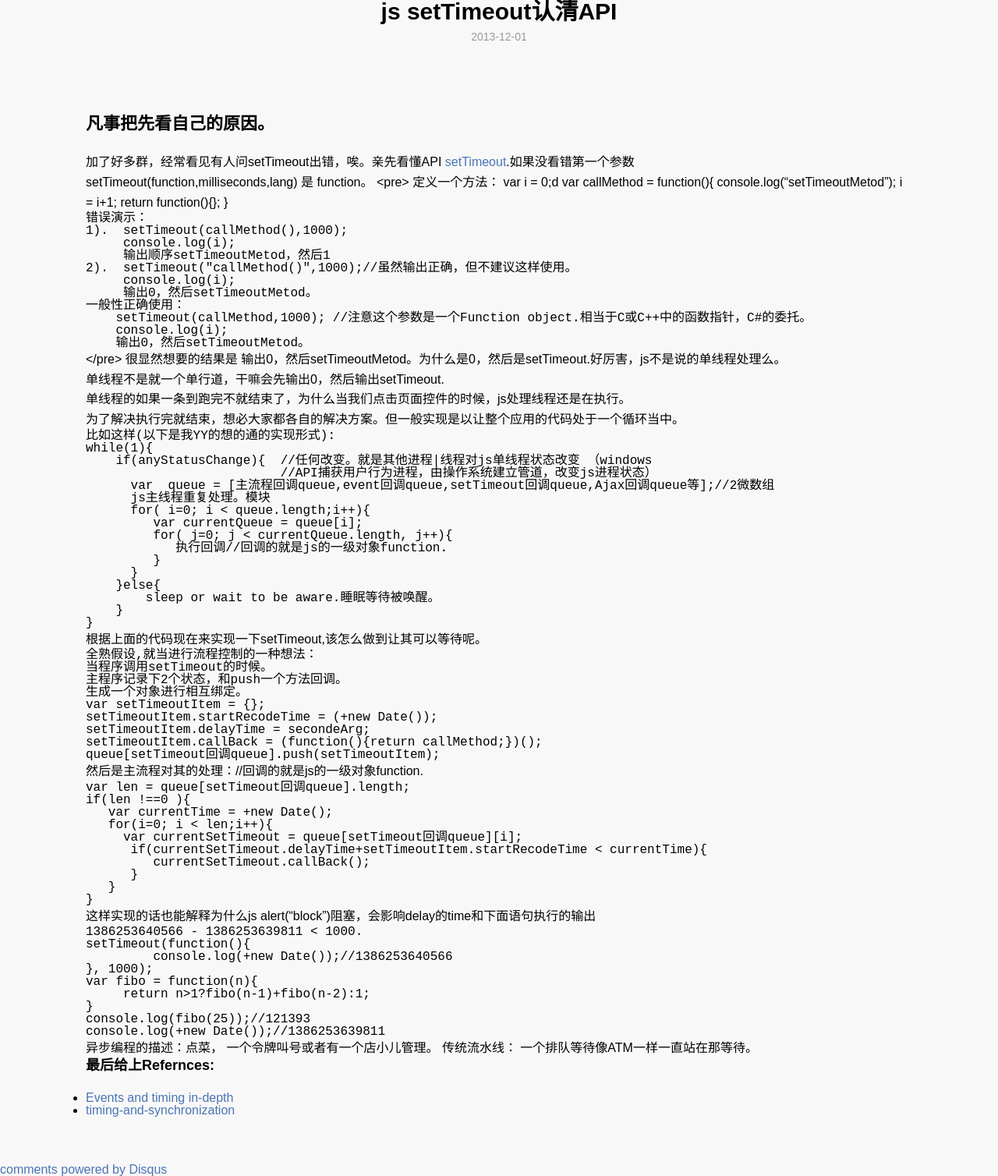
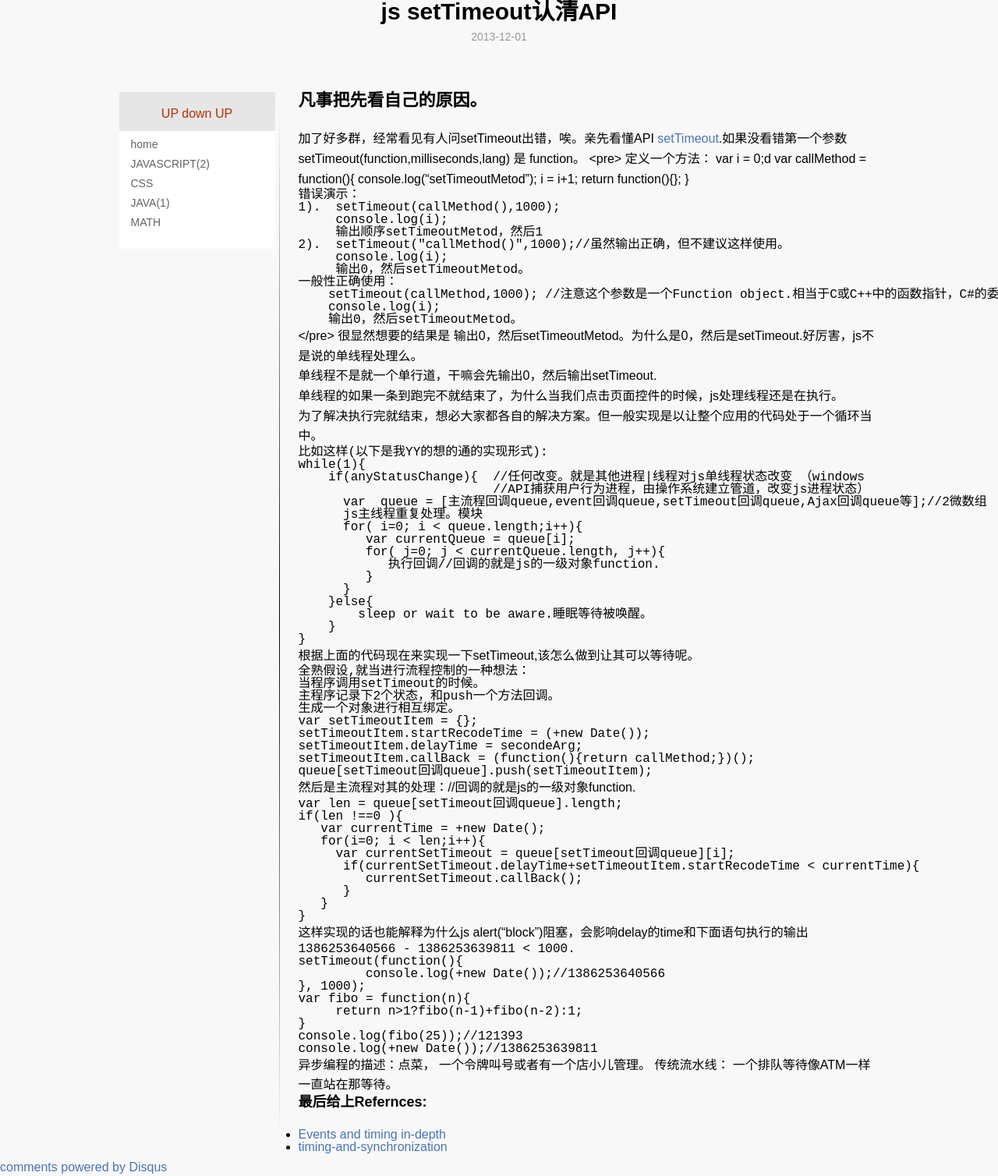
Before and after one commit to clinx/clinx.github.io, a Jekyll site: the page built from _posts/javascript/2013-12-01-js-settimeout.md, in a window 1280 px wide. Shown: the whole page at 78% size. Built offline with Jekyll 4.4.1, drawn with Linux system fonts in a browser that asks for light colours; Markdown is read by kramdown in place of the engine named in the settings; comment, search, counter and statistics services are not loaded.

Commit message:
add bar to post

```diff
--- a/_layouts/post.html
+++ b/_layouts/post.html
@@ -4,8 +4,34 @@ layout: default
 <div>
     <h1 class="entry-title"><a href="{{ page.url }}" title="{{ page.title }}">{{ page.title }}</a></a></h1>
 	<p class="entry-date">{{ page.date|date:"%Y-%m-%d" }}</p>
-    <div id = "content">
-	{{ content }}
+    <div class="main clearfix">
+        <div class="text-body">
+            <div class="content-text">
+                {{ content }}
+            </div>
+         </div>
+         <div class="navbar">
+            <div class="logo"><span>UP down UP</span></div>
+            <ul>
+                <li>
+                    <a href="/">home</a>
+                </li>
+                <li>
+                     <a href="/JAVASCRIPT">JAVASCRIPT({{ site.categories.javascript.size }})</a>
+                </li>
+                <li>
+                     <a href="/CSSskill">CSS</a>
+                </li>
+                <li>
+                     <a href="/JAVA">JAVA({{ site.categories.java.size }})</a>
+                </li>
+                <li>
+                     <a href="/MATH">MATH</a>
+                </li>
+            </ul>
+        </div>
+        <div class="splitline">
+        </div>
     </div>
 </div>
     <!--****迷***-->
--- a/css/default.css
+++ b/css/default.css
@@ -20,20 +20,20 @@ h2 {font-size:22px;font-weight:bold;margin-bottom:25px;}
 h3 {font-size:18px;font-weight:bold;margin-bottom:25px;}
 h4,h5,h6 {font-weight:bold;margin-bottom:15px;}
 
-#content{width:1060px;margin:90px auto 60px;min-height:400px;height:auto !important;height:400px; }
 
-.index-content{
+
+.index-content, .main{
 	width: 975px;
 	margin: 40px auto 10px;
 	position: relative;
 }
 .clearfix:after {content:"\200B"; display:block; height:0; clear:both; }
 .clearfix { *zoom:1; }
-.section{
+.section, .text-body{
 	float: right;
 	width: 100%;
 }
-.artical-content{
+.artical-content, .content-text{
 	margin-left: 230px;
 }
 .navbar{
@@ -127,6 +127,7 @@ h4,h5,h6 {font-weight:bold;margin-bottom:15px;}
 
 .post span{
 	margin-left: 5px;
+	font-size: 8px;
 }
 .post .title-desc{
 	font-size: 14px;
```
